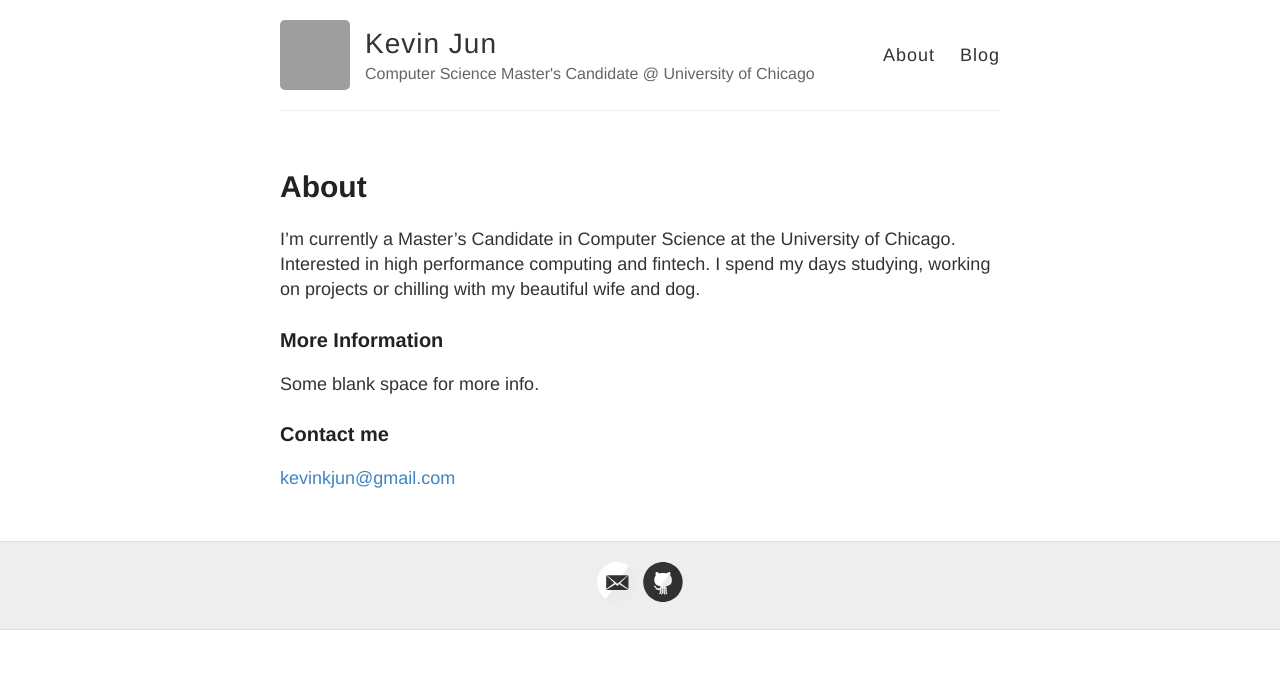
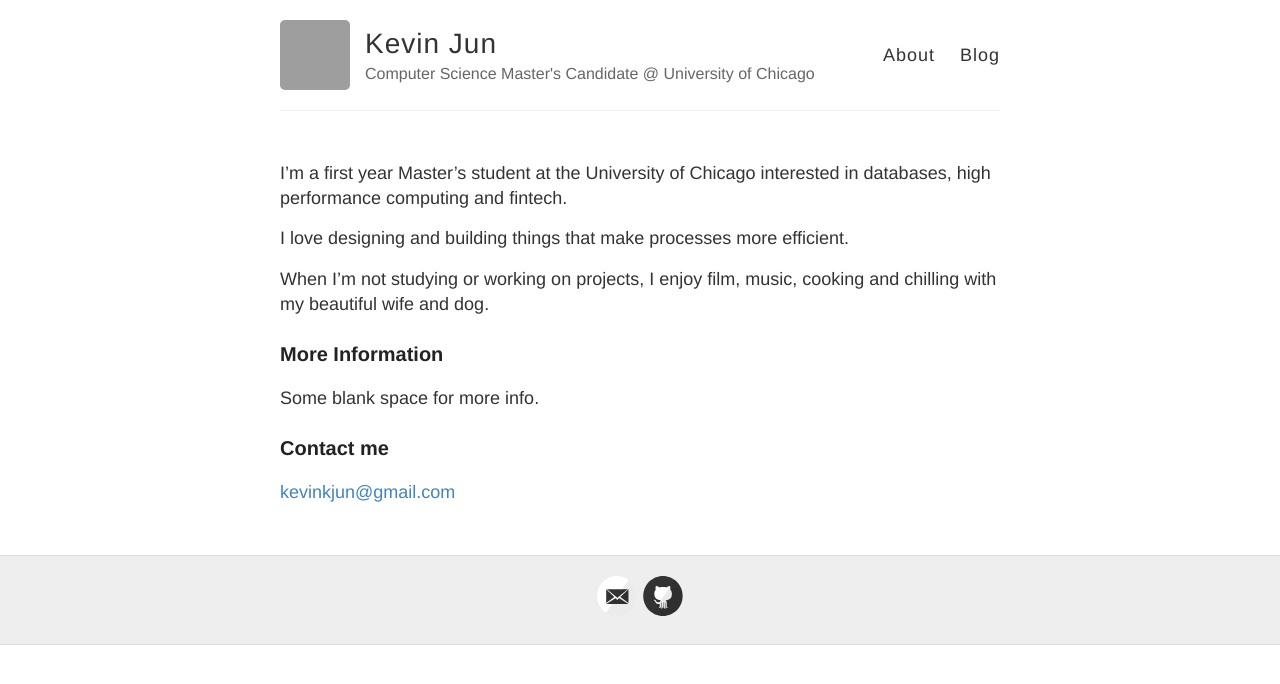
Before and after one commit to kevkjun/kevkjun.github.io, a Jekyll site: the page built from about.md, in a window 1280 px wide. Shown: the top 684 px of the page. Built offline with Jekyll 4.4.1, drawn with Linux system fonts in a browser that asks for light colours; grey boxes are pictures that could not be loaded.

Commit message:
Update about.md

```diff
--- a/about.md
+++ b/about.md
@@ -1,10 +1,13 @@
 ---
 layout: page
-title: About
 permalink: /about/
 ---
 
-I'm currently a Master's Candidate in Computer Science at the University of Chicago. Interested in high performance computing and fintech. I spend my days studying, working on projects or chilling with my beautiful wife and dog.
+I'm a first year Master's student at the University of Chicago interested in databases, high performance computing and fintech.
+
+I love designing and building things that make processes more efficient.
+
+When I'm not studying or working on projects, I enjoy film, music, cooking and chilling with my beautiful wife and dog.
 
 ### More Information
 
```
